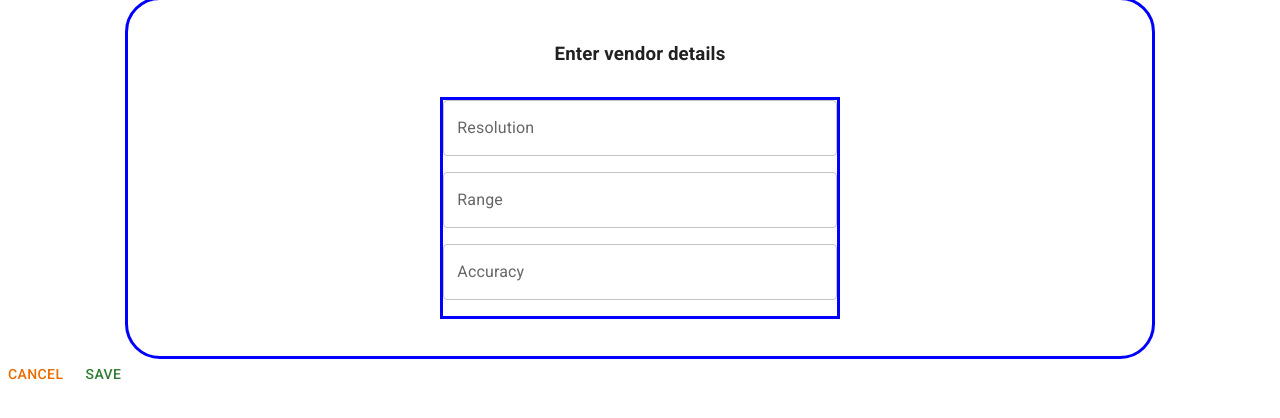
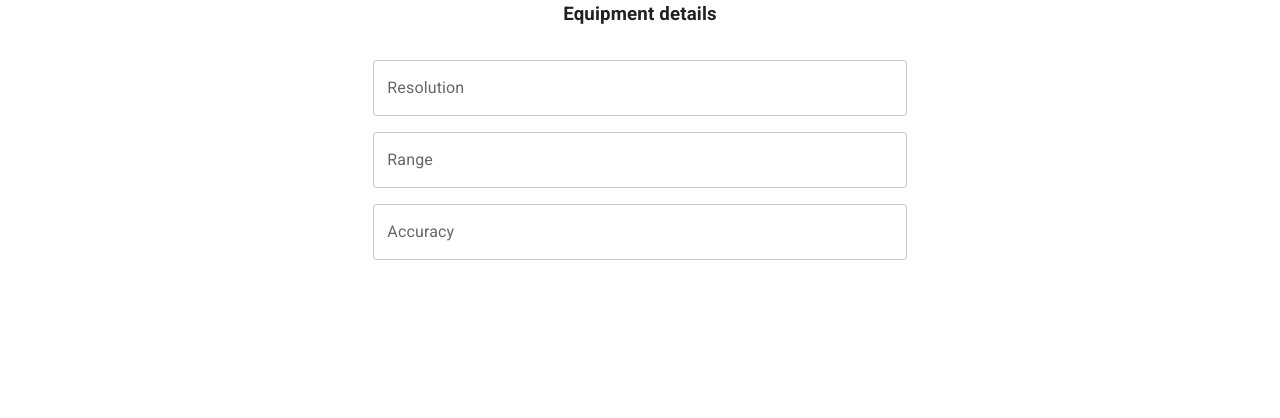
Before and after one commit to AckonSamuel/labs_frontend, a React (Create React App) app: page /equipment-specs in a window 1280 px wide. Shown: the top 418 px of the page. Built offline with nearby package versions, Linux system fonts and the light colour scheme.

Commit message:
Code refactor

```diff
--- a/src/components/equipment-specs/index.jsx
+++ b/src/components/equipment-specs/index.jsx
@@ -11,20 +11,15 @@ export default function EquipmentSpecs() {
         <Box component="form">
             <Grid container sx={{
                 background: '#fff',
-                borderRadius: '32px',
-                outline: 'solid blue',
                 display: 'flex',
-                padding: 5,
-                margin: 'auto',
-                width: '80%',
                 justifyContent: 'space-around',
             }}>
              <Grid item xs={12} sm={12} md={12} lg={12} mb={4}>
-             <Typography variant="title" component="h3" align="center">Enter vendor details</Typography>
+             <Typography variant="title" component="h3" align="center">Equipment details</Typography>
             </Grid>
             <Grid item xs={12} sm={12} md={12} lg={5} gap={2}
             sx={{
-              outline: 'solid blue',
+
             }}>
             <Box mb={2}>
               <TextField
@@ -49,12 +44,7 @@ export default function EquipmentSpecs() {
             </Box>
             </Grid>
             </Grid>
-            <Button color="warning">
-              Cancel
-            </Button>
-            <Button color="success" type="submit">
-              Save
-            </Button>
+
         </Box>
   );
 }
```
